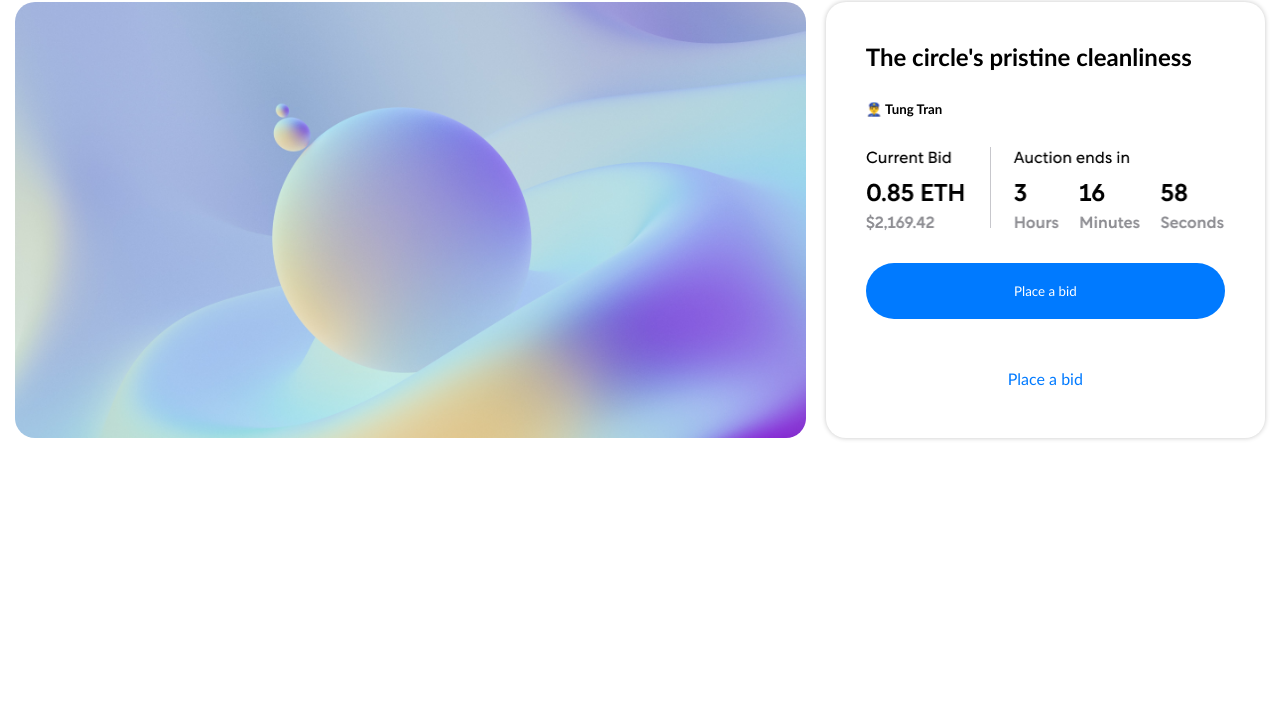
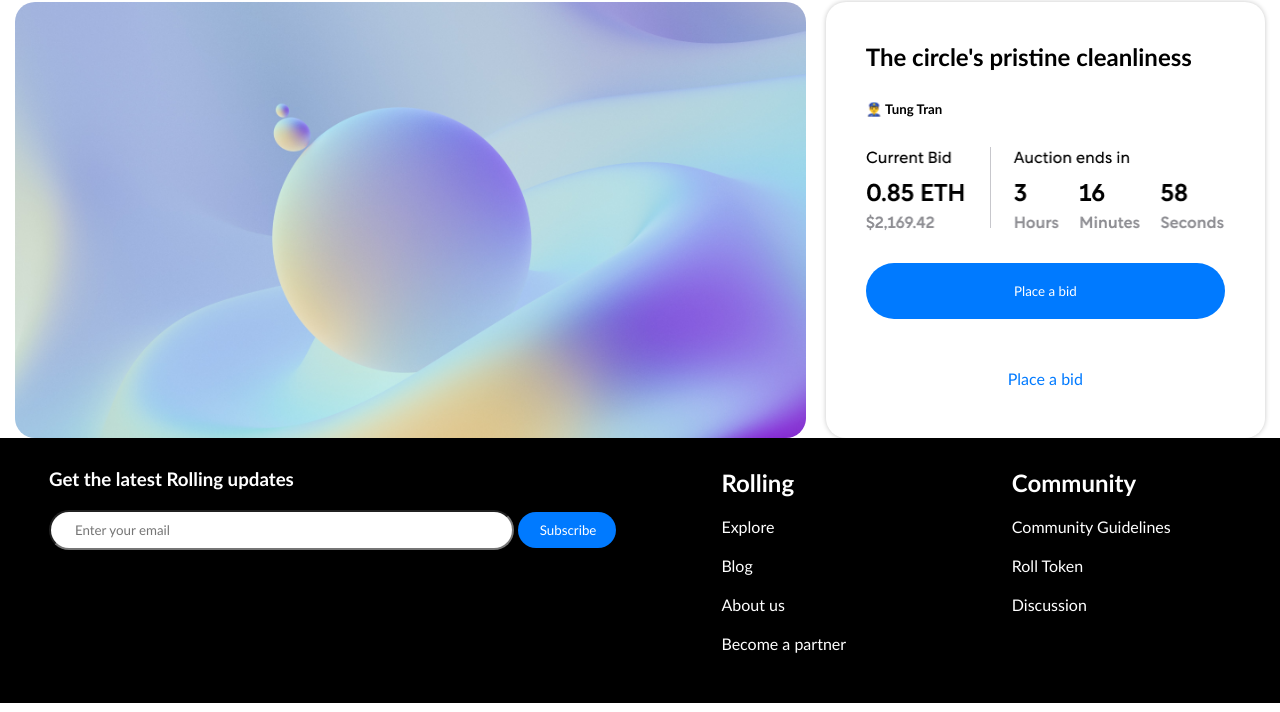
Before and after one commit to Abdukadir001/NFT, a plain HTML site: page index.html in a window 1280 px wide. Shown: the part 88-800 px from the top of the page. Drawn offline with Linux system fonts and the light colour scheme.

Commit message:
Add files via upload

```diff
--- a/index.html
+++ b/index.html
@@ -44,6 +44,42 @@
         </div>
     </div>
 </section>
+
+<footer class="footer">
+    <div class="container">
+       <div class="footer__wrapper">
+
+        <div class="footer__menu">
+            <h3>Get the latest Rolling updates</h3>
+            <div class="footer__search">
+                <input type="text" placeholder="Enter your email" >
+                <button class="btn">Subscribe</button>
+            </div>
+        </div>
+
+        <div class="footer__cards">
+            <h2>Rolling</h2>
+            <div class="footer__card">
+                <p>Explore</p>
+                <p>Blog</p>
+                <p>About us</p>
+                <p>Become a partner</p>
+            </div>
+        </div>
+
+        <div class="footer__cards">
+            <h2>Community</h2>
+            <div class="footer__card">
+                <p>Community Guidelines</p>
+                <p>Roll Token</p>
+                <p>Discussion</p>
+            </div>
+        </div>
+        <div class="footer__line"></div>
+
+       </div>
+    </div>
+</footer>
     <script src="./java.js"></script>
 </body>
 </html>
--- a/style.css
+++ b/style.css
@@ -1,15 +1,15 @@
-
-*{
+* {
   padding: 0;
   margin: 0;
-  font-family: 'Gill Sans', 'Gill Sans MT', Calibri, 'Trebuchet MS', sans-serif;}
-.container{
+  font-family: "Gill Sans", "Gill Sans MT", Calibri, "Trebuchet MS", sans-serif;
+}
+.container {
   max-width: 1300px;
   margin: 0 auto;
   padding: 0 15px;
 }
 
-.burger{
+.burger {
   width: 40px;
   cursor: pointer;
   display: none;
@@ -20,20 +20,20 @@
   }
 }
 
-.nav{
+.nav {
   display: flex;
   justify-content: space-between;
   align-items: center;
   gap: 15px;
 }
 
-.search{
+.search {
   max-width: 470px;
   width: 100%;
   padding: 16px 24px;
   padding-left: 60px;
   border-radius: 60px;
-  border: 1px solid #E5E5EA;
+  border: 1px solid #e5e5ea;
 
   background-image: url(./img/search.png);
   background-repeat: no-repeat;
@@ -50,14 +50,14 @@
   }
 }
 
-.header{
+.header {
   padding: 20px 0;
 }
 
-.menu{
+.menu {
   display: flex;
   gap: 20px;
-  a{
+  a {
     text-decoration: none;
     color: black;
   }
@@ -77,14 +77,14 @@
     justify-content: center;
     z-index: 10;
 
-      a{
+    a {
       color: white;
     }
   }
 }
 
-.icon1{
-  border: 1px solid #E5E5EA;
+.icon1 {
+  border: 1px solid #e5e5ea;
   border-radius: 50%;
   padding: 10px;
   width: 20px;
@@ -96,12 +96,12 @@
   }
 }
 
-.btn{
+.btn {
   border: none;
-  background: #007AFF1F;
+  background: #007aff1f;
   padding: 16px;
   border-radius: 30px;
-  color: #007AFF;
+  color: #007aff;
   cursor: pointer;
 
   @media (max-width: 710px) {
@@ -109,11 +109,11 @@
   }
 }
 
-.open{
+.open {
   right: 0;
 }
 
-.hero__wrapper{
+.hero__wrapper {
   display: grid;
   grid-template-columns: 1.8fr 1fr;
   gap: 20px;
@@ -123,31 +123,31 @@
   }
 }
 
-.hero__img{
+.hero__img {
   width: 100%;
   height: 100%;
   object-fit: cover;
   border-radius: 20px;
 }
 
-.hero__box{
+.hero__box {
   display: grid;
   grid-template-columns: 1fr;
   border-radius: 20px;
   padding: 40px;
   gap: 20px;
 
-  box-shadow: 0 0 5px 0 rgba(0, 0, 0, 0.229) ;
+  box-shadow: 0 0 5px 0 rgba(0, 0, 0, 0.229);
 
   @media (max-width: 777px) {
-      padding: 30px;;
+    padding: 30px;
   }
 
-  img{
+  img {
     width: 100%;
   }
-  button{
-      background-color: #007AFF;
+  button {
+    background-color: #007aff;
     color: white;
     text-align: center;
     border-radius: 45px;
@@ -156,10 +156,73 @@
     padding: 15px;
   }
 
-  a{
+  a {
     text-align: center;
     text-decoration: none;
-      color: #007AFF;
+    color: #007aff;
     margin-top: 30px;
   }
 }
+.footer {
+  background: black;
+  padding: 30px;
+}
+.footer__search {
+
+  button{
+    border-radius: 72px;
+padding: 10px 10px 10px 12px;
+width: 98px;
+left: -50px;
+color: white;
+background: #007aff;
+  }
+  input {
+    border-radius: 72px;
+    padding: 10px 10px 10px 24px;
+    width: 427px;
+  }
+}
+.footer__menu {
+  color: #ffffff;
+
+  h3 {color: #fff;
+    margin-bottom: 20px;
+  }
+}
+.footer__cards {
+  display: flex;
+  gap: 20px;
+  flex-direction: column;
+  color: white;
+}
+.footer__card {
+  display: flex;
+  gap: 20px;
+  flex-direction: column;
+  color: white;
+}
+.footer__wrapper {
+  display: grid;
+  grid-template-columns: 2fr 1fr 1fr;
+  justify-items: center;
+  gap: 20px;
+
+  @media (max-width: 980px) {
+
+
+    grid-template-columns: 2fr 1fr;
+  }
+
+  @media (max-width: 777px) {
+    justify-items: start;
+    gap: 40px;
+    input{
+      width: 200px;
+    }
+
+    grid-template-columns: 1fr;
+  }
+  /* display: flex;
+  justify-content: space-between; */
+}
```
Lines whose indentation alone changed are shown as unchanged.
